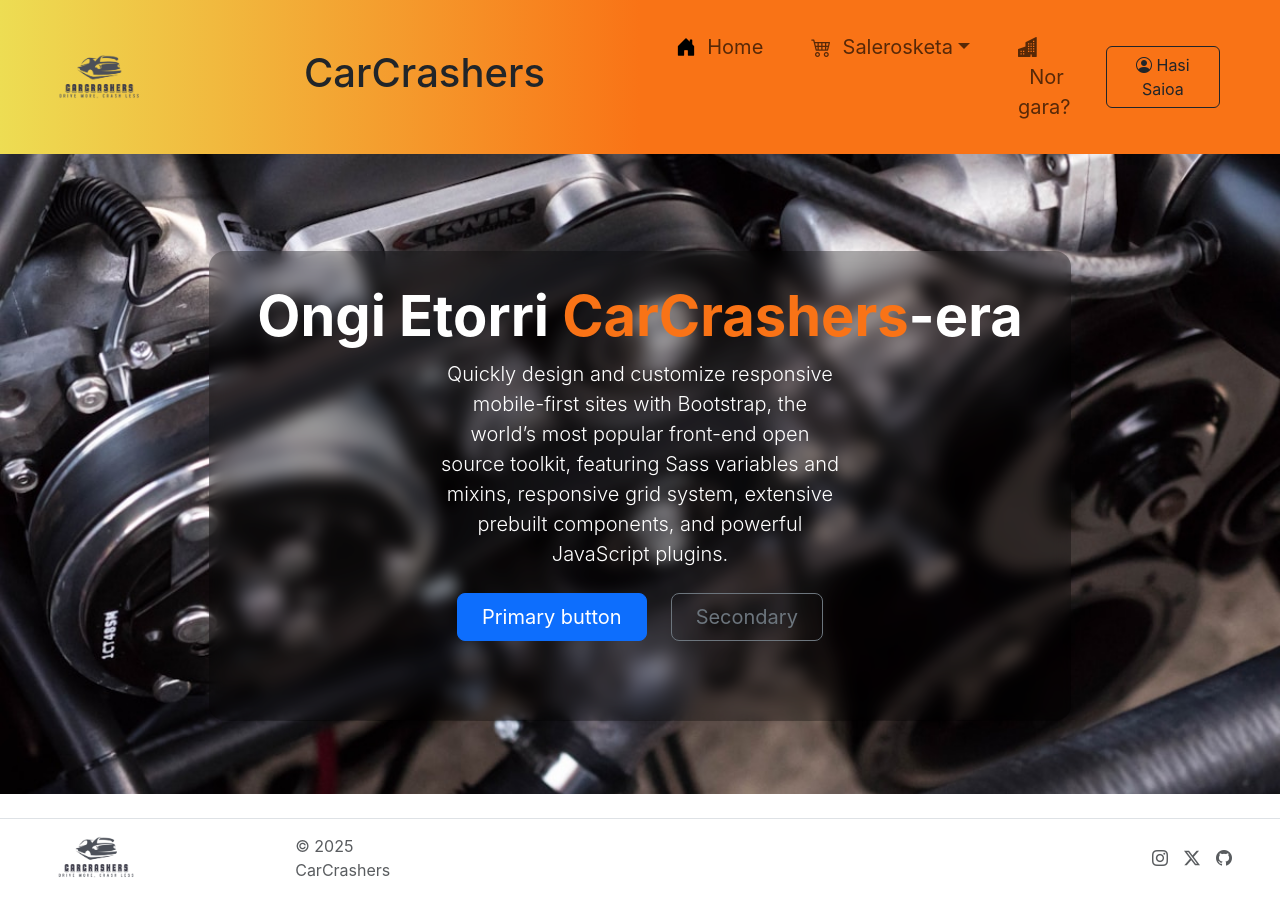
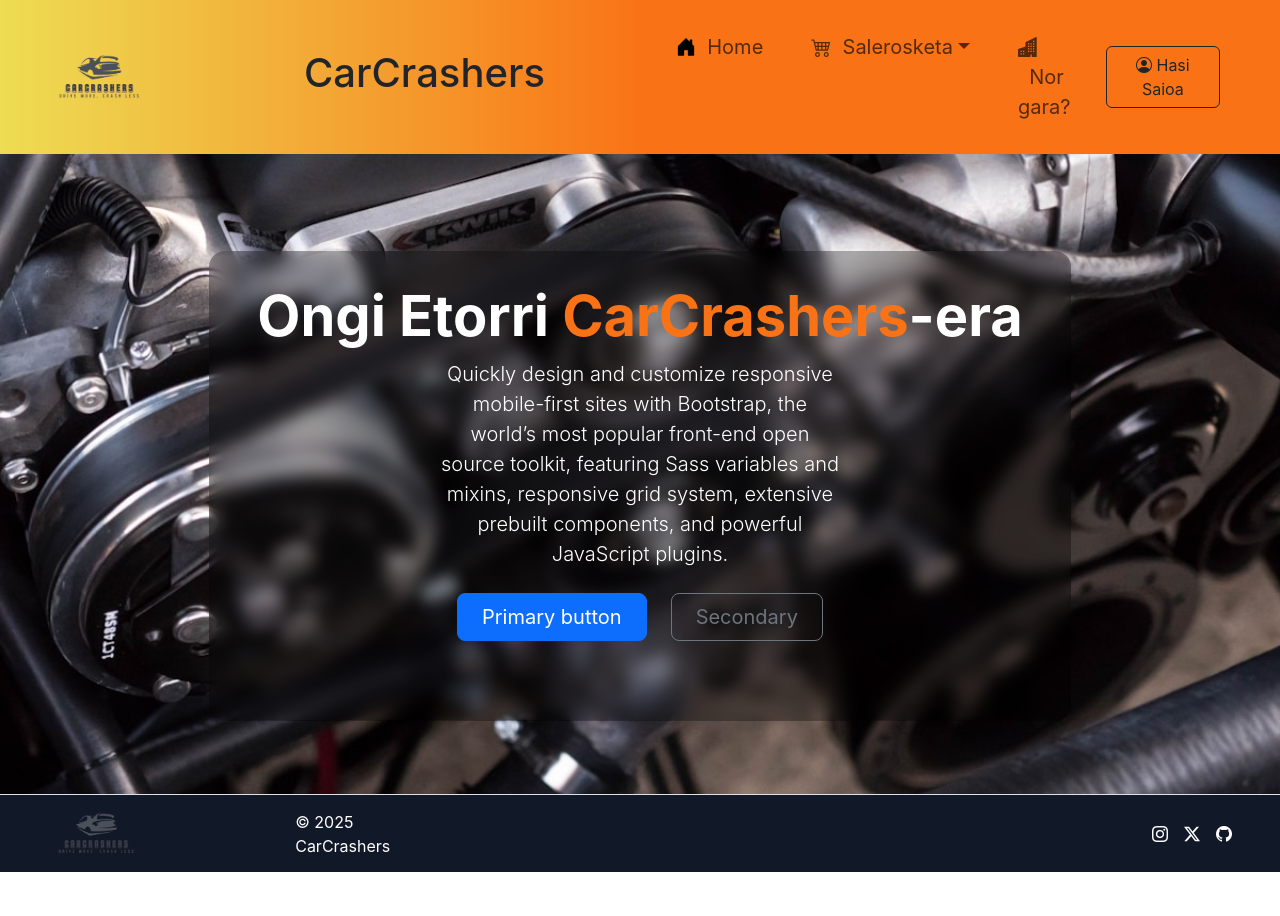
Before and after one commit to CarCrashers/Erronka, a React (Create React App) app in the folder car_crashers_ui/: page / in a window 1280 px wide. Shown: the top 916 px of the page. After the commit the page ends 872 px from the top, so only its background shows below. Built offline with nearby package versions, Linux system fonts and the light colour scheme.

Commit message:
Footer background

```diff
--- a/car_crashers_ui/src/components/layout/layout.js
+++ b/car_crashers_ui/src/components/layout/layout.js
@@ -1,5 +1,5 @@
 import Header from "../ui/header";
-import Footer from "../ui/footer";
+import Footer from "../ui/footer/footer";
 import React from "react";
 import "./layout.css";
 
--- /dev/null
+++ b/car_crashers_ui/src/components/ui/footer/footer.css
@@ -0,0 +1,3 @@
+footer{
+    background-color: rgb(17, 24, 39);
+}
--- a/car_crashers_ui/src/components/ui/footer.js
+++ b/car_crashers_ui/src/components/ui/footer/footer.js
@@ -1,30 +1,31 @@
-import Logo from "../../assets/images/logo.jpg";
+import Logo from "../../../assets/images/logo.jpg";
 import { Link } from "react-router-dom";
+import "./footer.css";
 
 function footer() {
   return (
-    <footer className="d-flex flex-wrap justify-content-between align-items-center px-5 my-4 border-top">
-        <div className="col-md-4 d-flex align-items-center">
-            <Link to="/" className="mb-3 me-2 mb-md-0 text-body-secondary text-decoration-none lh-1" aria-label="Bootstrap">
+    <footer className="d-flex flex-wrap justify-content-between align-items-center px-5 border-top">
+        <div className="col-md-4 d-flex align-items-center text-white">
+            <Link to="/" className="mb-3 me-2 mb-md-0 text-decoration-none lh-1" aria-label="Bootstrap">
                 <img className="h-50" src={Logo} alt="Logo"></img>
             </Link>
-            <span className="mb-3 mb-md-0 text-body-secondary">
+            <span className="mb-3 mb-md-0">
             © 2025 CarCrashers
             </span>
         </div>
         <ul className="nav col-md-4 justify-content-end list-unstyled d-flex">
             <li className="ms-3">
-                <a className="text-body-secondary" href="#" aria-label="Instagram">
+                <a className="text-white" href="#" aria-label="Instagram">
                     <i class="bi bi-instagram"></i>
                 </a>
             </li>
             <li className="ms-3">
-                <a className="text-body-secondary" href="#" aria-label="Facebook">
+                <a className="text-white" href="#" aria-label="Facebook">
                     <i class="bi bi-twitter-x"></i>
                 </a>
             </li>
             <li className="ms-3">
-                <a className="text-body-secondary" href="#" aria-label="Facebook">
+                <a className="text-white" href="#" aria-label="Facebook">
                     <i class="bi bi-github"></i>
                 </a>
             </li>
```
